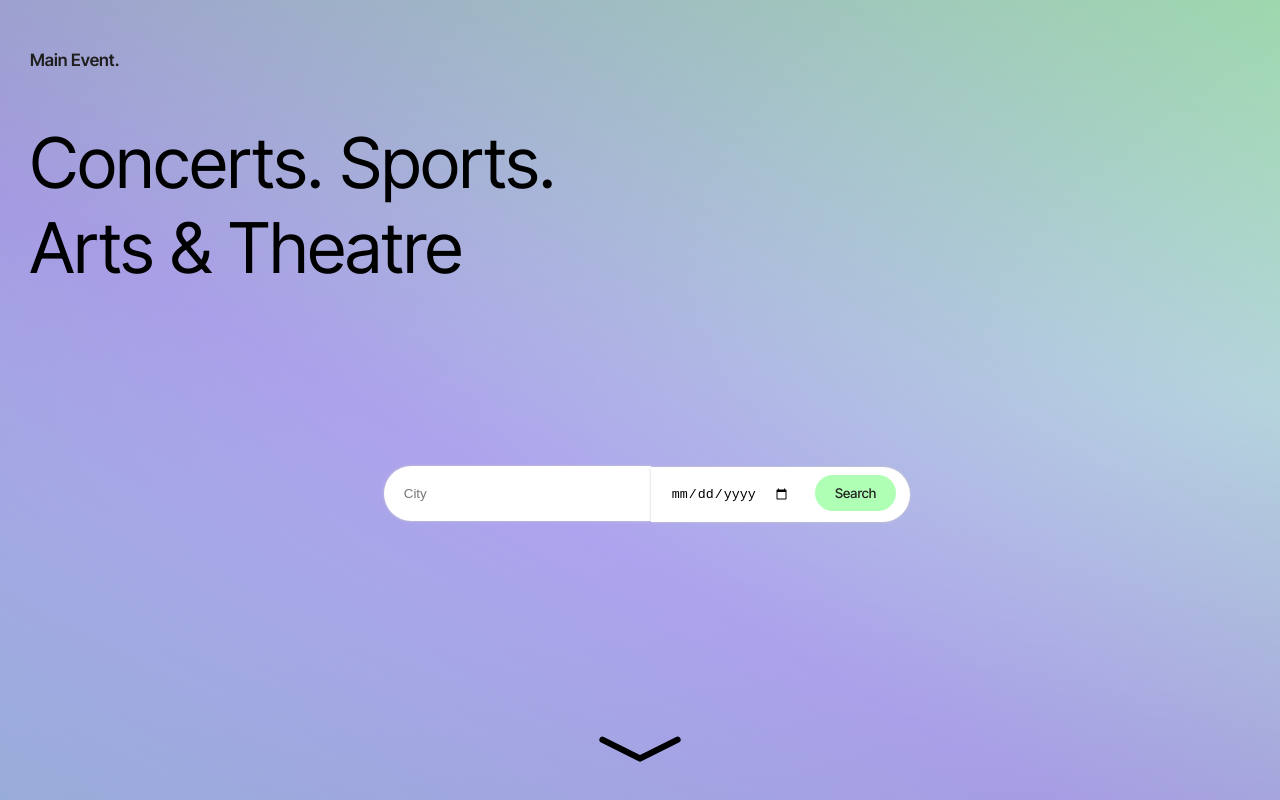
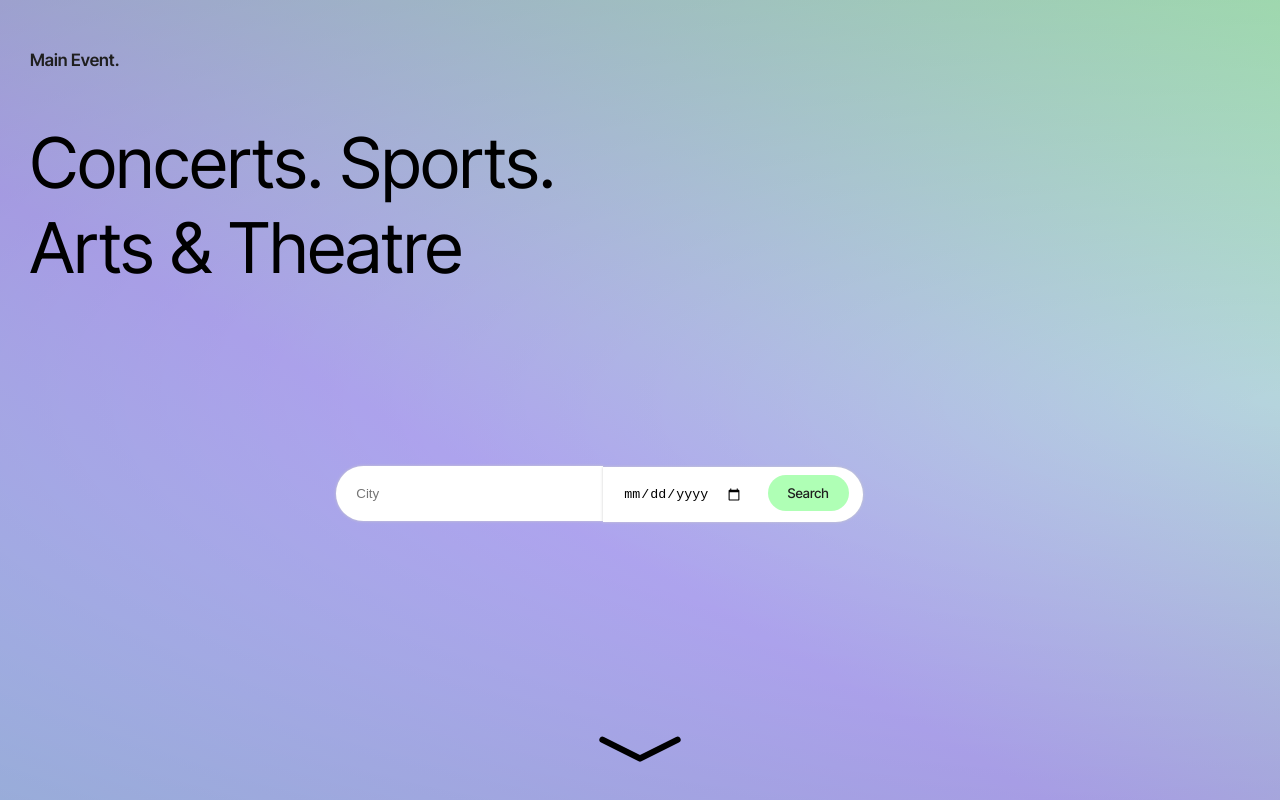
Before and after one commit to victhall/main-event, a React (Create React App) app: page / in a window 1280 px wide. Built offline with nearby package versions, Linux system fonts and the light colour scheme.

Commit message:
fix margin

```diff
--- a/src/component/SearchBar.module.css
+++ b/src/component/SearchBar.module.css
@@ -4,7 +4,6 @@
   display: flex;
   justify-content: center;
   align-content: center;
-  margin-left: 95px;
 }
 
 .form input {
```
